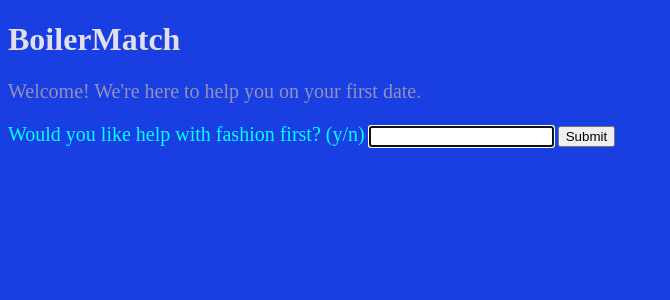
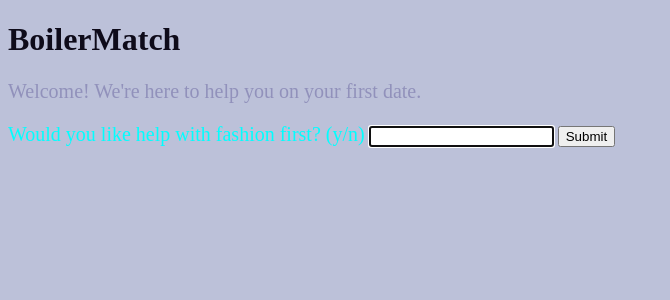
Before and after one commit to alexjnail13/AI-Hackathon-Project, a Flask app: page / in a window 1280 px wide. Shown: the top 300 px of the page, without its empty margins (0-670 px from the left). Run offline with Flask 3, Linux system fonts and the light colour scheme.

Commit message:
Change background title and color

```diff
--- a/templates/index.html
+++ b/templates/index.html
@@ -4,12 +4,12 @@
 
     <style>
         .title-text{
-            color:rgb(225, 223, 232)
+            color:rgb(14, 11, 26)
         }
     </style>
     <h1 class="title-text">BoilerMatch</h1>
 
-    <body style="background-color:rgb(25, 62, 225);">
+    <body style="background-color:rgb(188, 193, 217);">
 
 </head>
 <body>
```
